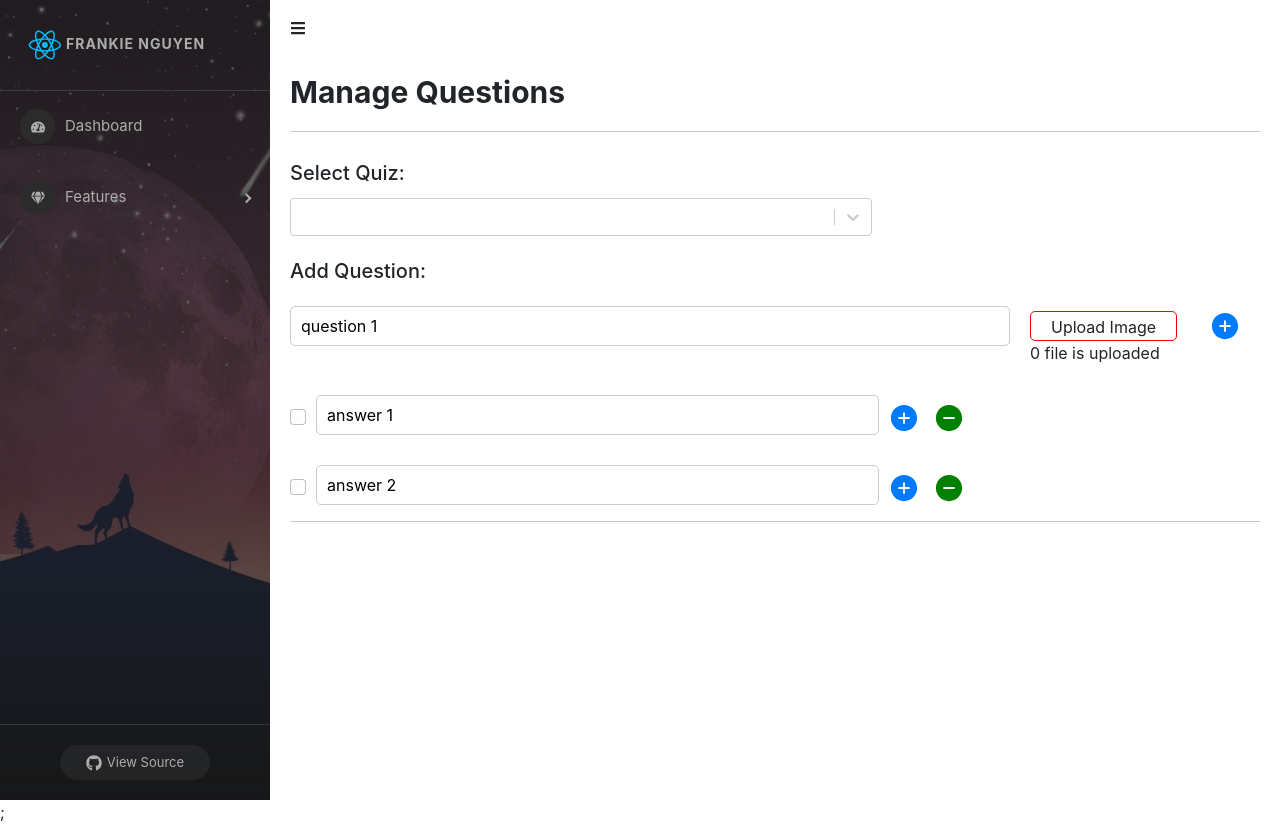
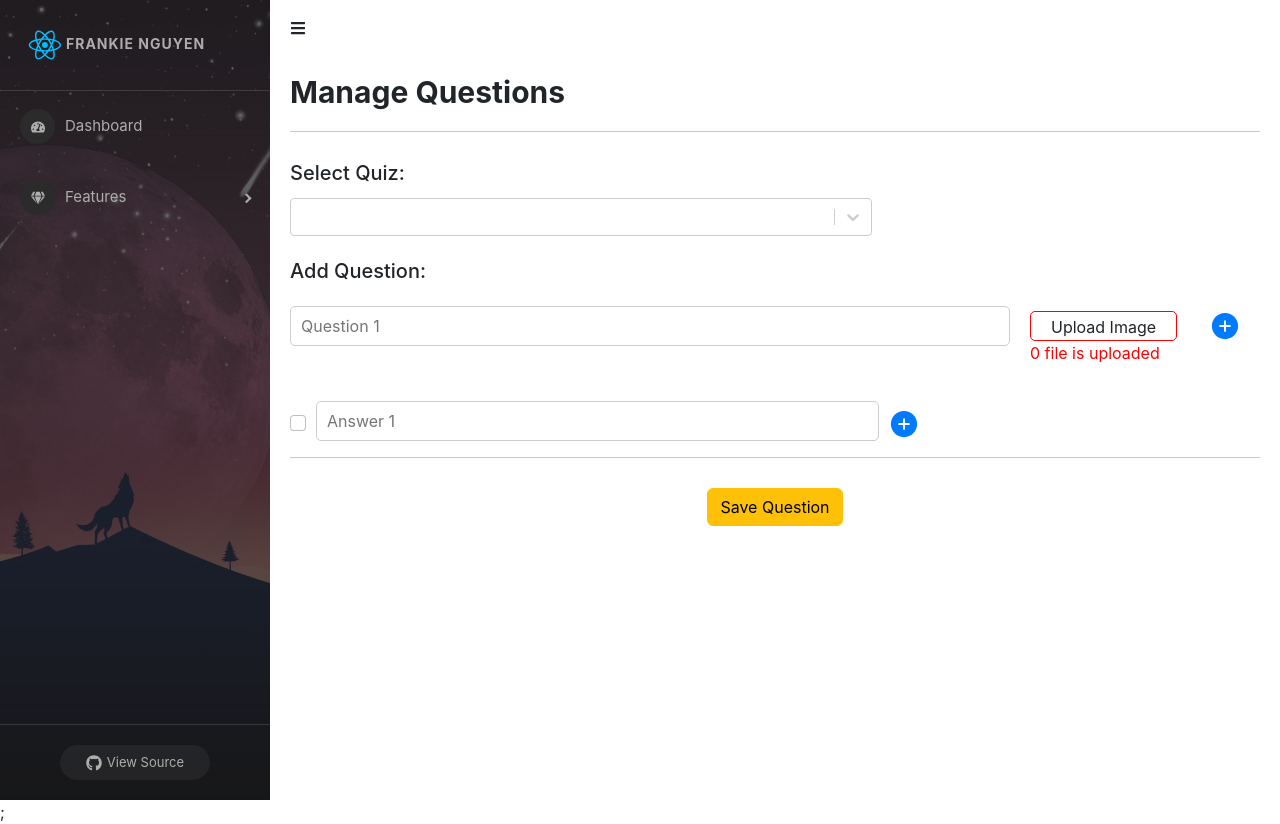
Before and after one commit to frankienguyen-dev/reactjs-project, a React (Create React App) app: page /admins/manager-questions in a window 1280 px wide. Built offline with nearby package versions, Linux system fonts and the light colour scheme.

Commit message:
video 96

```diff
--- a/src/components/Admin/Content/Question/Questions.js
+++ b/src/components/Admin/Content/Question/Questions.js
@@ -19,19 +19,13 @@ const Questions = (props) => {
   const [questions, setQuestions] = useState([
     {
       id: uuidv4(),
-      description: 'question 1',
+      description: '',
       imageFile: '',
       imageName: '',
       answers: [
         {
           id: uuidv4(),
-          description: 'answer 1',
-          isCorrect: false,
-        },
-
-        {
-          id: uuidv4(),
-          description: 'answer 2',
+          description: '',
           isCorrect: false,
         },
       ],
@@ -87,7 +81,52 @@ const Questions = (props) => {
     }
   };
 
-  console.log('check question: ', questions);
+  const handleOnChange = (type, questionId, value) => {
+    if (type === 'QUESTION') {
+      let questionsClone = _.cloneDeep(questions);
+      let index = questionsClone.findIndex((item) => item.id === questionId);
+      if (index > -1) {
+        questionsClone[index].description = value;
+        setQuestions(questionsClone);
+      }
+    }
+  };
+
+  const handleOnChangeFileQuestion = (questionId, event) => {
+    let questionsClone = _.cloneDeep(questions);
+
+    let index = questionsClone.findIndex((item) => item.id === questionId);
+    if (index > -1 && event.target && event.target.files && event.target.files[0]) {
+      questionsClone[index].imageFile = event.target.files[0];
+      questionsClone[index].imageName = event.target.files[0].name;
+      setQuestions(questionsClone);
+    }
+  };
+
+  const handleAnswerQuestion = (type, questionId, answerId, value) => {
+    let questionsClone = _.cloneDeep(questions);
+    let index = questionsClone.findIndex((item) => item.id === questionId);
+    if (index > -1) {
+      questionsClone[index].answers = questionsClone[index].answers.map((answer) => {
+        if (answer.id === answerId) {
+          if (type === 'CHECKBOX') {
+            answer.isCorrect = value;
+          }
+
+          if (type === 'INPUT') {
+            answer.description = value;
+          }
+        }
+        return answer;
+      });
+      setQuestions(questionsClone);
+    }
+  };
+
+  const handleSubmitQuestion = () => {
+    console.log('check question: ', questions);
+  };
+
   return (
     <PerfectScrollbar>
       <div className="question-container">
@@ -121,13 +160,23 @@ const Questions = (props) => {
                       value={question.description}
                       type="text"
                       placeholder={`Question ${index + 1}`}
+                      onChange={(event) =>
+                        handleOnChange('QUESTION', question.id, event.target.value)
+                      }
                     />
                   </div>
 
                   <div className="upload-file">
-                    <label>Upload Image</label>
-                    <input type={'file'} hidden />
-                    <span>0 file is uploaded</span>
+                    <label htmlFor={question.id}>Upload Image</label>
+                    <input
+                      id={question.id}
+                      onChange={(event) => handleOnChangeFileQuestion(question.id, event)}
+                      type={'file'}
+                      hidden
+                    />
+                    <span className="file-description">
+                      {question.imageName ? question.imageName : '0 file is uploaded'}
+                    </span>
                   </div>
 
                   <div className="btn-upload">
@@ -148,13 +197,33 @@ const Questions = (props) => {
                   question.answers.map((answer, index) => {
                     return (
                       <div key={answer.id} className="answer-content">
-                        <input className="form-check-input isCorrect" type="checkbox" />
+                        <input
+                          className="form-check-input isCorrect"
+                          type="checkbox"
+                          checked={answer.isCorrect}
+                          onChange={(event) =>
+                            handleAnswerQuestion(
+                              'CHECKBOX',
+                              question.id,
+                              answer.id,
+                              event.target.checked
+                            )
+                          }
+                        />
 
                         <div className="form-answer">
                           <input
                             value={answer.description}
                             type="text"
                             placeholder={`Answer ${index + 1}`}
+                            onChange={(event) =>
+                              handleAnswerQuestion(
+                                'INPUT',
+                                question.id,
+                                answer.id,
+                                event.target.value
+                              )
+                            }
                           />
                         </div>
 
@@ -180,6 +249,14 @@ const Questions = (props) => {
               </div>
             );
           })}
+
+        {questions && questions.length > 0 && (
+          <div className="text-center">
+            <button onClick={() => handleSubmitQuestion()} className=" btn btn-warning">
+              Save Question
+            </button>
+          </div>
+        )}
       </div>
     </PerfectScrollbar>
   );
--- a/src/components/Admin/Content/Question/Questions.scss
+++ b/src/components/Admin/Content/Question/Questions.scss
@@ -50,6 +50,7 @@
 
     .upload-file {
       padding-top: 5px;
+
       label {
         height: 30px;
         border: 1px solid red;
@@ -114,3 +115,11 @@
     }
   }
 }
+
+.file-description {
+  display: inline-block;
+  max-width: 150px;
+  overflow: hidden;
+  text-overflow: ellipsis;
+  color: red;
+}
```
